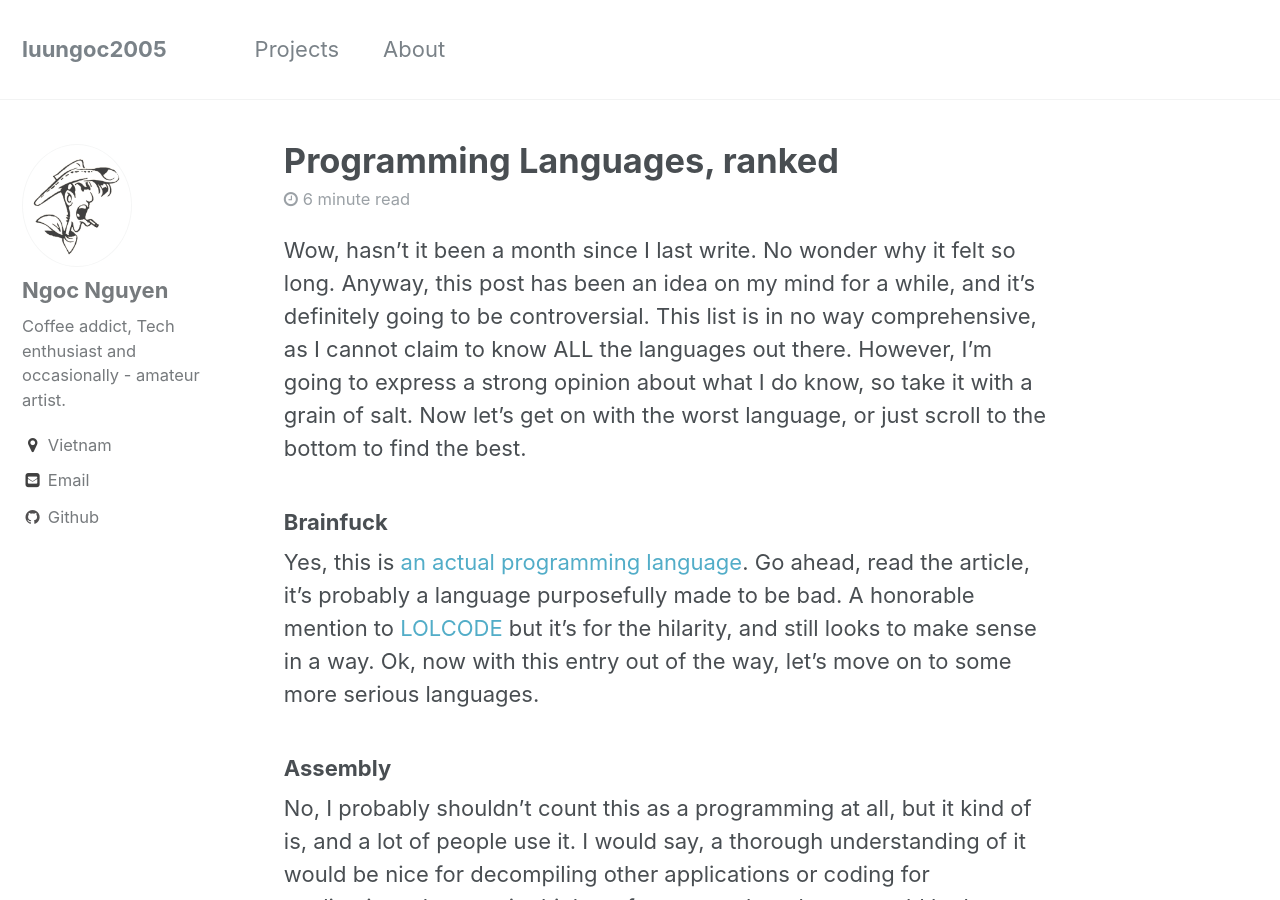
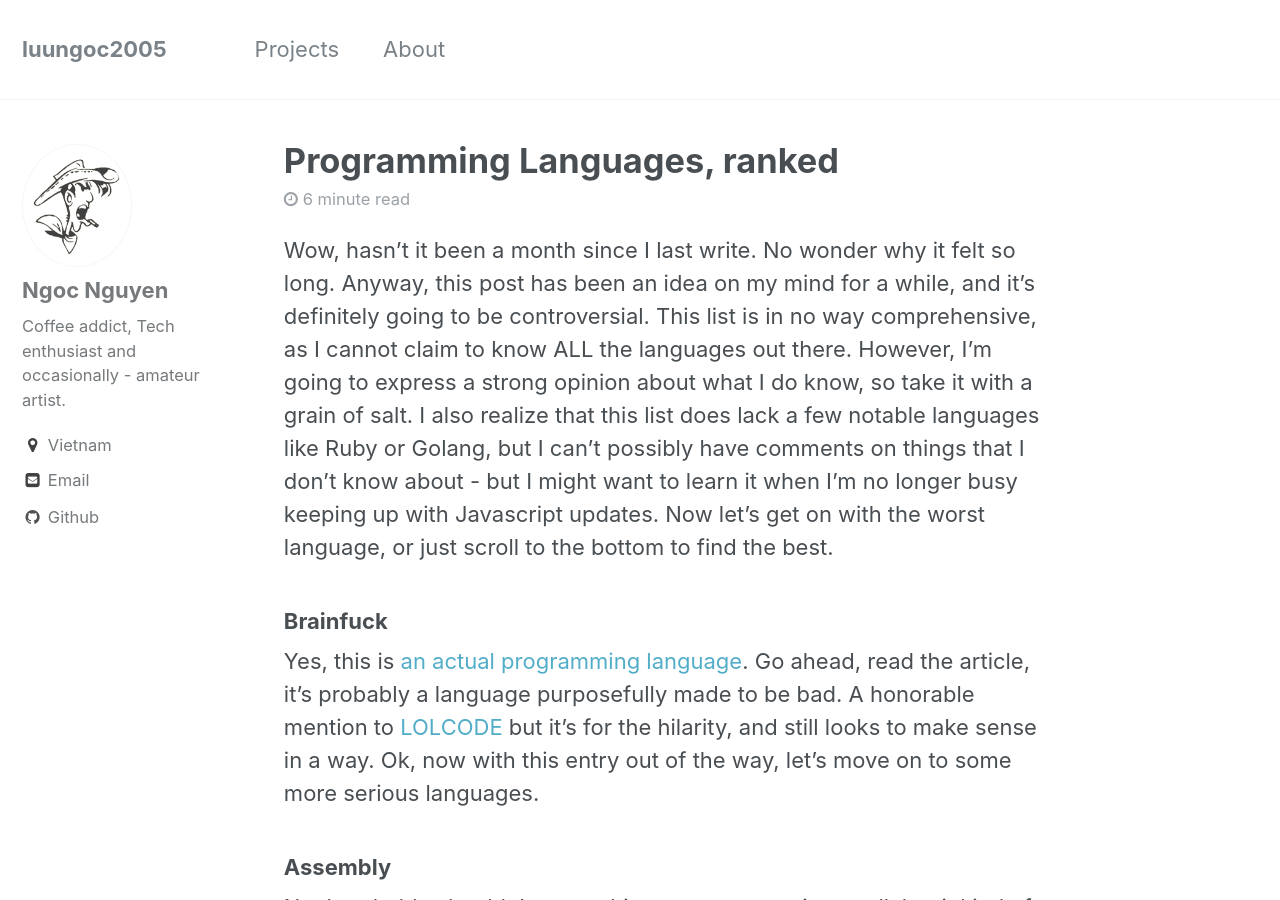
Before and after one commit to luungoc2005/luungoc2005-github-io-old, a Jekyll site: the page built from _posts/2017-3-4-programming-languages-ranked.markdown, in a window 1280 px wide and 900 px high. Built offline with Jekyll 4.4.1, drawn with Linux system fonts in a browser that asks for light colours; comment, search, counter and statistics services are not loaded.

Commit message:
disclamier update

```diff
--- a/_posts/2017-3-4-programming-languages-ranked.markdown
+++ b/_posts/2017-3-4-programming-languages-ranked.markdown
@@ -10,7 +10,7 @@ categories:
  - python
 ---
 
-Wow, hasn't it been a month since I last write. No wonder why it felt so long. Anyway, this post has been an idea on my mind for a while, and it's definitely going to be controversial. This list is in no way comprehensive, as I cannot claim to know ALL the languages out there. However, I'm going to express a strong opinion about what I do know, so take it with a grain of salt. Now let's get on with the worst language, or just scroll to the bottom to find the best.
+Wow, hasn't it been a month since I last write. No wonder why it felt so long. Anyway, this post has been an idea on my mind for a while, and it's definitely going to be controversial. This list is in no way comprehensive, as I cannot claim to know ALL the languages out there. However, I'm going to express a strong opinion about what I do know, so take it with a grain of salt. I also realize that this list does lack a few notable languages like Ruby or Golang, but I can't possibly have comments on things that I don't know about - but I might want to learn it when I'm no longer busy keeping up with Javascript updates. Now let's get on with the worst language, or just scroll to the bottom to find the best.
 
 ### Brainfuck
 Yes, this is [an actual programming language](https://en.wikipedia.org/wiki/Brainfuck). Go ahead, read the article, it's probably a language purposefully made to be bad. A honorable mention to [LOLCODE](http://lolcode.org/) but it's for the hilarity, and still looks to make sense in a way. Ok, now with this entry out of the way, let's move on to some more serious languages.
```
